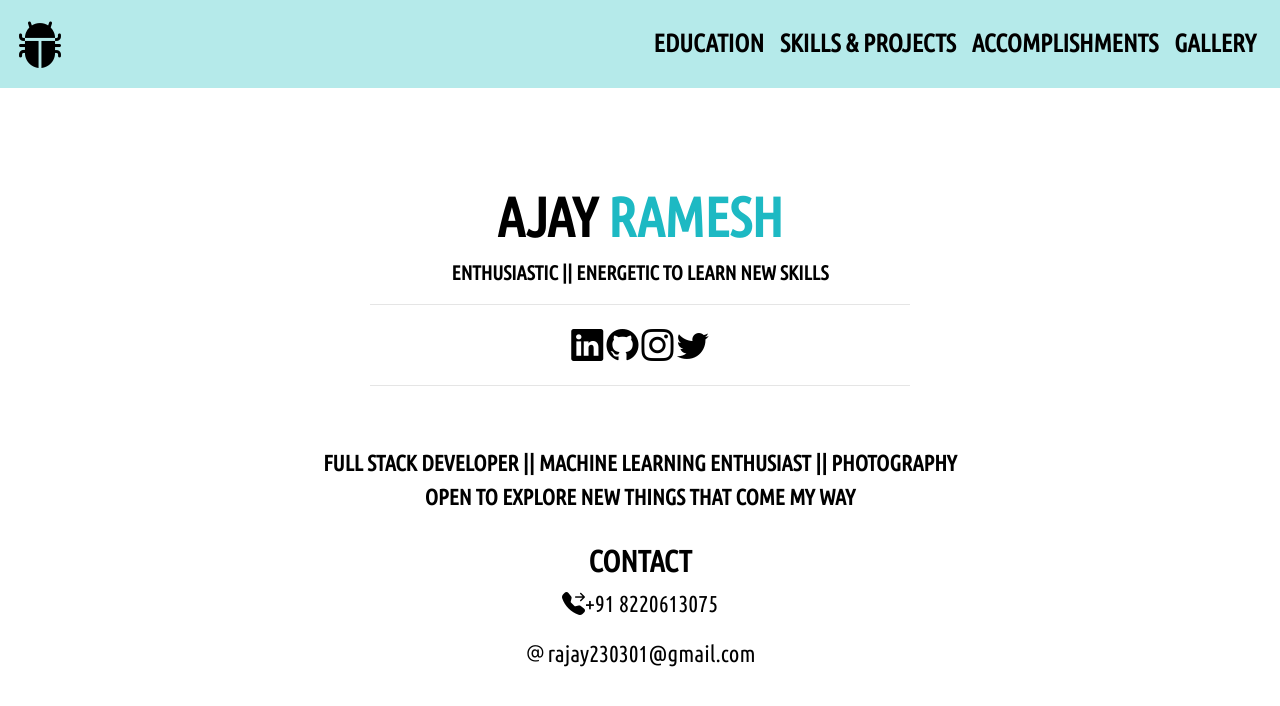
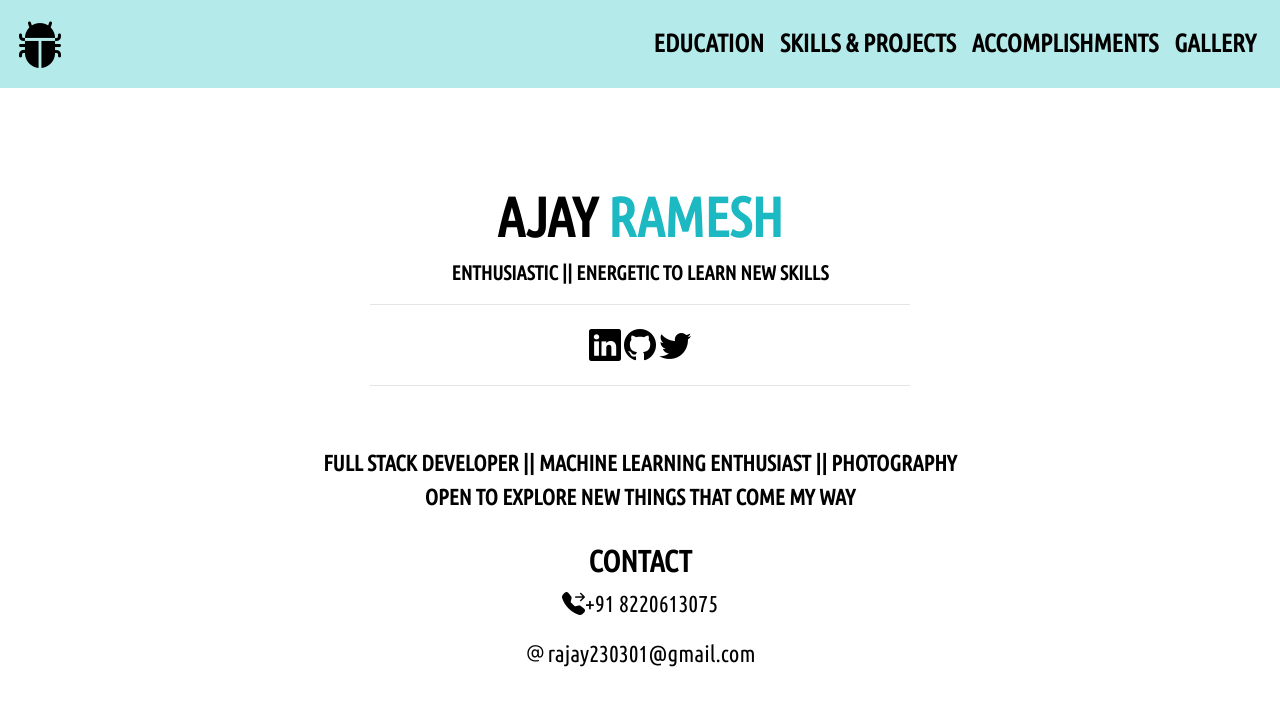
Before and after one commit to Ajay2304/Portfolio, a website: page views/index.html in a window 1280 px wide. Drawn offline with nearby package versions, Linux system fonts and the light colour scheme; files that its build step writes are made by us from their sources; a web font is replaced by a local one.

Commit message:
Portfolio

```diff
--- a/views/index.html
+++ b/views/index.html
@@ -67,8 +67,6 @@
                             style="font-size: 2rem;color:black;"></i></a>
                     <a href="https://github.com/Ajay2304"><i class="bi bi-github"
                             style="font-size: 2rem;color: black;"></i></a>
-                    <a href="https://www.instagram.com/ajay.r.2304/"><i class="bi bi-instagram"
-                            style="font-size: 2rem;color: black;"></i></a>
                     <a href="https://twitter.com/ajayofficial23"><i class="bi bi-twitter"
                             style="font-size: 2rem;color: black;"></i></a>
                 </div>
```
